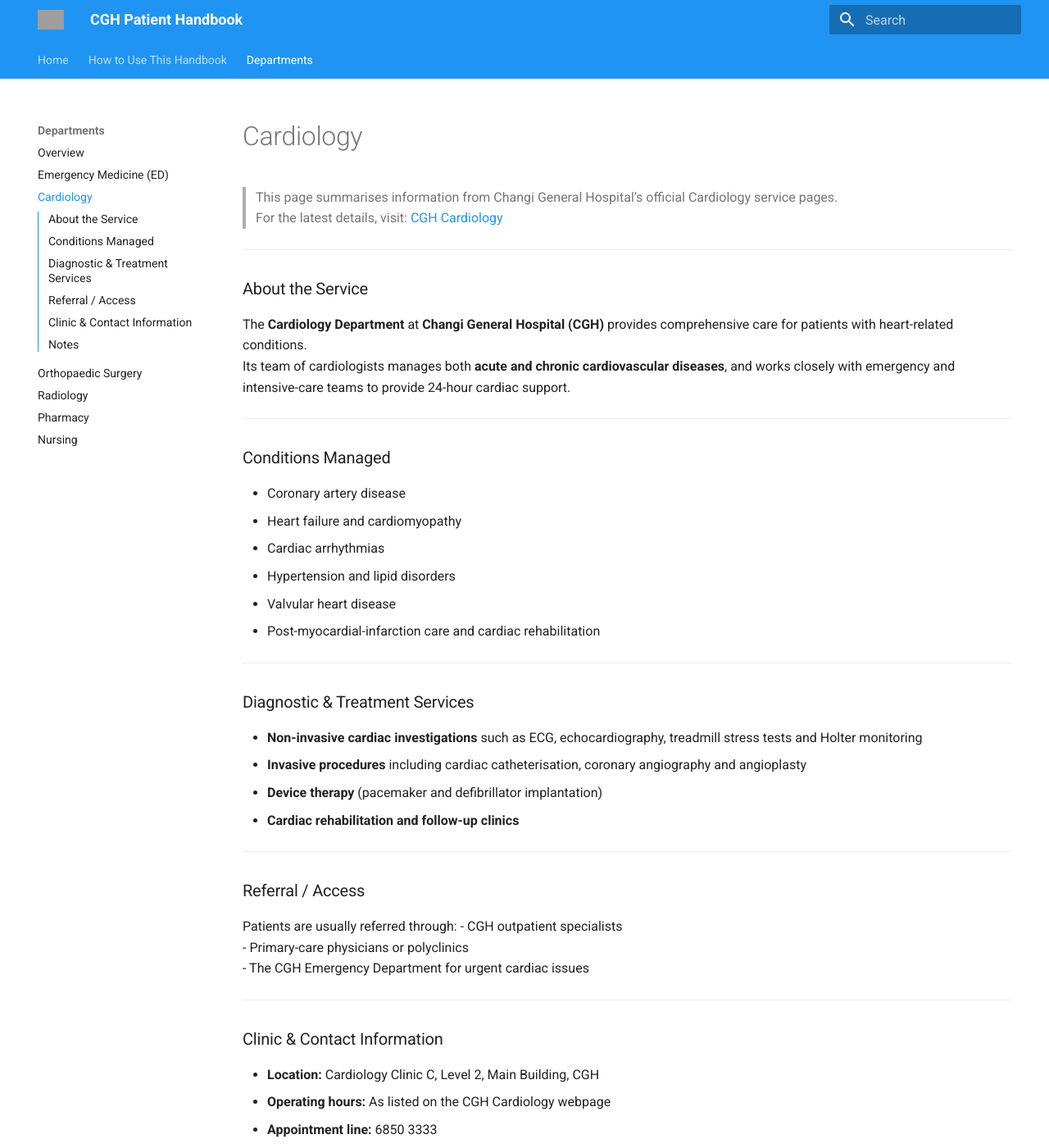
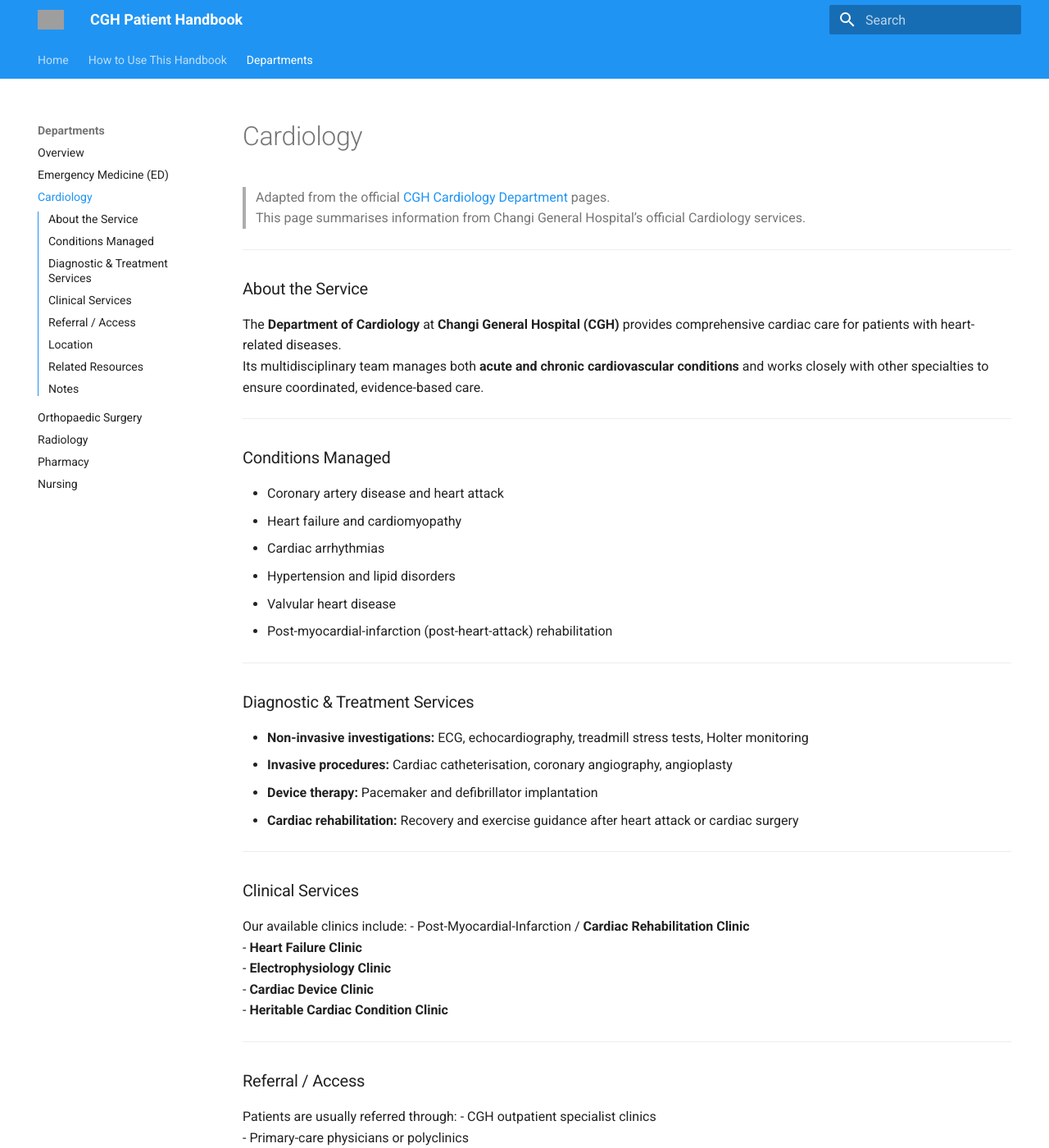
Before and after one commit to hongen21/General-Handbook, an MkDocs documentation site: the page built from docs/departments/cardiology.md, in a window 1280 px wide and 1400 px high. Shown: the whole window at 82% size. Built offline with MkDocs 1.6.1 and Material for MkDocs 9.7.7, drawn with Linux system fonts in a browser that asks for light colours; some of the changed text lies outside the part shown; grey boxes are pictures that could not be loaded.

Commit message:
Update cardiology.md

```diff
--- a/docs/departments/cardiology.md
+++ b/docs/departments/cardiology.md
@@ -1,49 +1,64 @@
 # Cardiology
 
-> This page summarises information from Changi General Hospital’s official Cardiology service pages.
-> For the latest details, visit: [CGH Cardiology](https://www.cgh.com.sg/our-specialties/cardiology)
+> Adapted from the official [CGH Cardiology Department](https://www.cgh.com.sg/our-specialties/cardiology) pages.
+> This page summarises information from Changi General Hospital’s official Cardiology services.
 
 ---
 
 ### About the Service
-The **Cardiology Department** at **Changi General Hospital (CGH)** provides comprehensive care for patients with heart-related conditions.
-Its team of cardiologists manages both **acute and chronic cardiovascular diseases**, and works closely with emergency and intensive-care teams to provide 24-hour cardiac support.
+The **Department of Cardiology** at **Changi General Hospital (CGH)** provides comprehensive cardiac care for patients with heart-related diseases.
+Its multidisciplinary team manages both **acute and chronic cardiovascular conditions** and works closely with other specialties to ensure coordinated, evidence-based care.
 
 ---
 
 ### Conditions Managed
-- Coronary artery disease
+- Coronary artery disease and heart attack
 - Heart failure and cardiomyopathy
 - Cardiac arrhythmias
 - Hypertension and lipid disorders
 - Valvular heart disease
-- Post-myocardial-infarction care and cardiac rehabilitation
+- Post-myocardial-infarction (post-heart-attack) rehabilitation
 
 ---
 
 ### Diagnostic & Treatment Services
-- **Non-invasive cardiac investigations** such as ECG, echocardiography, treadmill stress tests and Holter monitoring
-- **Invasive procedures** including cardiac catheterisation, coronary angiography and angioplasty
-- **Device therapy** (pacemaker and defibrillator implantation)
-- **Cardiac rehabilitation and follow-up clinics**
+- **Non-invasive investigations:** ECG, echocardiography, treadmill stress tests, Holter monitoring
+- **Invasive procedures:** Cardiac catheterisation, coronary angiography, angioplasty
+- **Device therapy:** Pacemaker and defibrillator implantation
+- **Cardiac rehabilitation:** Recovery and exercise guidance after heart attack or cardiac surgery
+
+---
+
+### Clinical Services
+Our available clinics include:
+- Post-Myocardial-Infarction / **Cardiac Rehabilitation Clinic**
+- **Heart Failure Clinic**
+- **Electrophysiology Clinic**
+- **Cardiac Device Clinic**
+- **Heritable Cardiac Condition Clinic**
 
 ---
 
 ### Referral / Access
 Patients are usually referred through:
-- CGH outpatient specialists
+- CGH outpatient specialist clinics
 - Primary-care physicians or polyclinics
 - The CGH Emergency Department for urgent cardiac issues
 
 ---
 
-### Clinic & Contact Information
-- **Location:** Cardiology Clinic C, Level 2, Main Building, CGH
-- **Operating hours:** As listed on the CGH Cardiology webpage
-- **Appointment line:** 6850 3333
-- **Website:** [https://www.cgh.com.sg/our-specialties/cardiology](https://www.cgh.com.sg/our-specialties/cardiology)
+### Location
+📍 **Changi General Hospital**
+**Medical Centre, Level 4, Clinic 4A**
+
+---
+
+### Related Resources
+- [Cardiology Resources – CGH](https://www.cgh.com.sg/our-specialties/cardiology/resources)
+- [Managing Your Condition Post-Heart-Attack – CGH Educational Video](https://www.cgh.com.sg/about-cgh/news/health-library/educational-health-videos/managing-your-condition-post-heart-attack)
 
 ---
 
 ### Notes
-Information on this page is adapted from official CGH sources and may be updated as CGH revises its services.
+Information on this page is adapted solely from the official CGH website.
+Patients are encouraged to refer to CGH’s latest updates or consult their physician for personalised medical advice.
```
